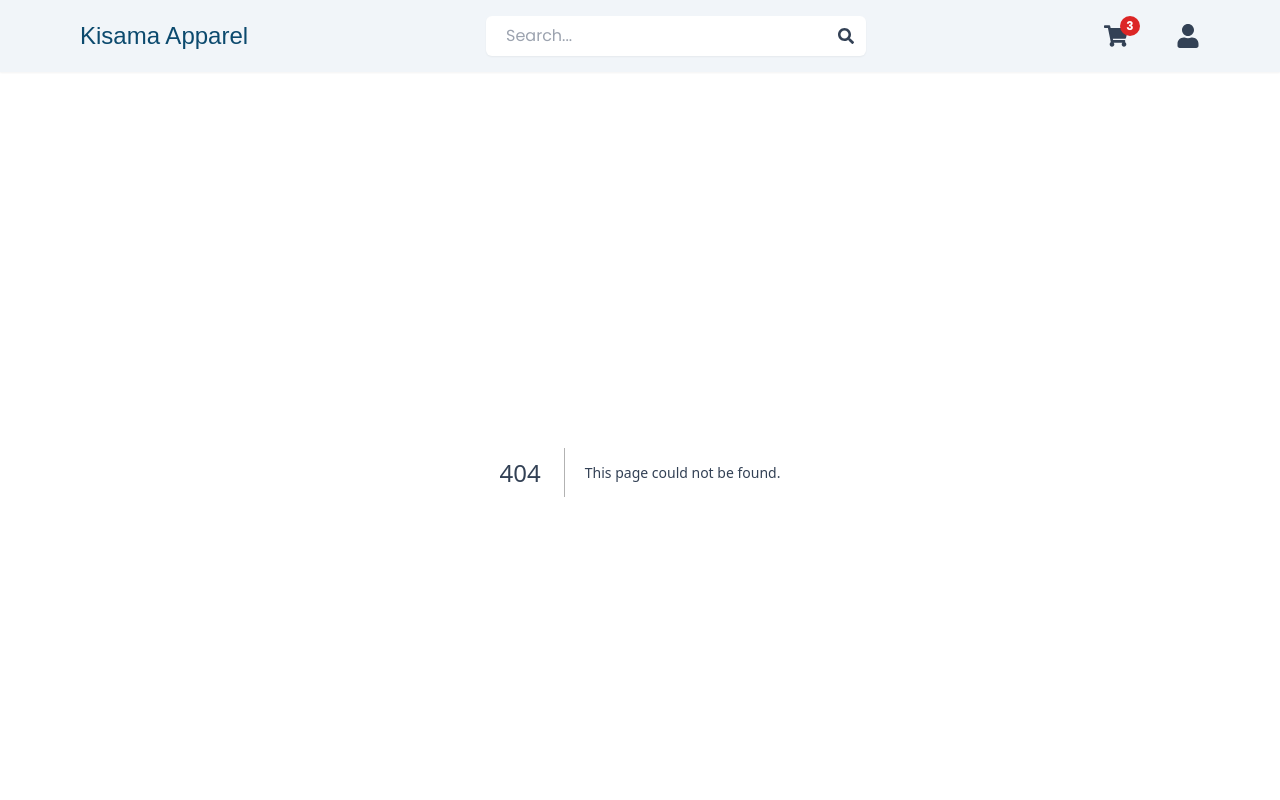
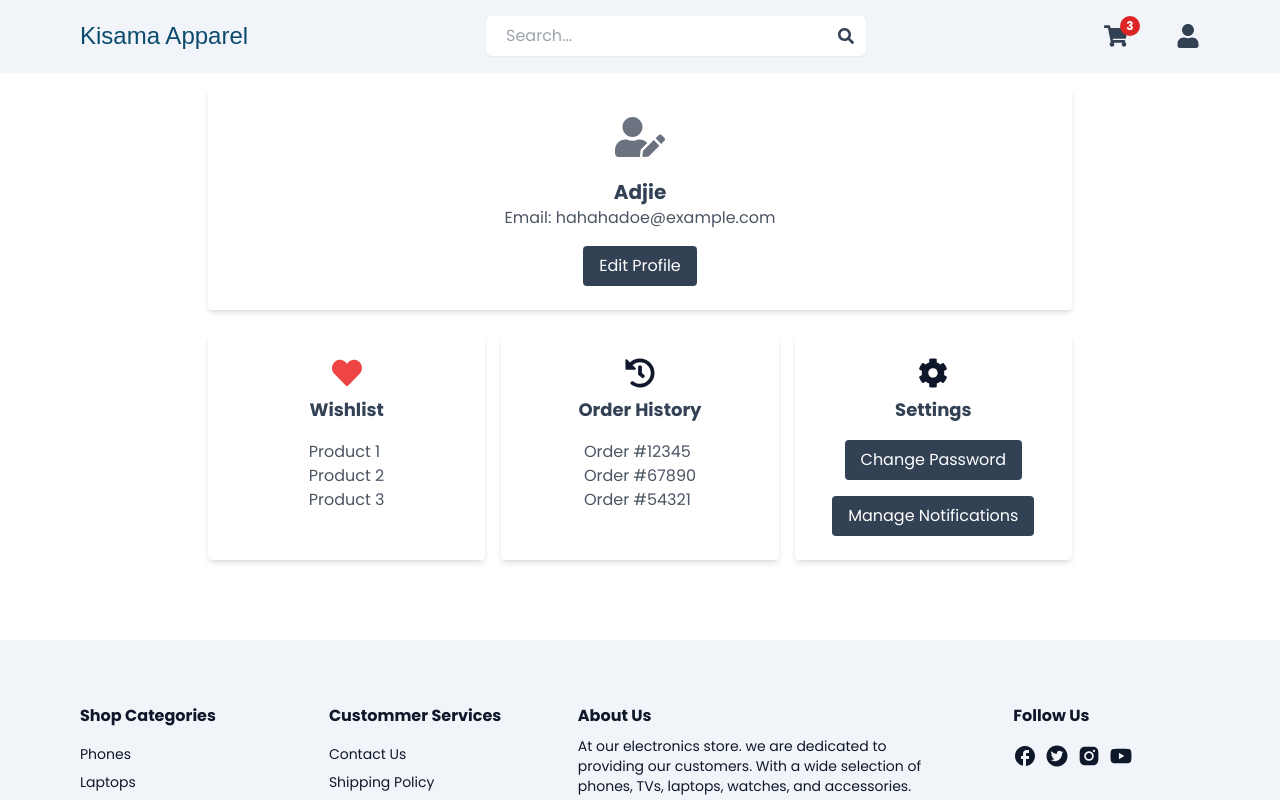
Before and after one commit to WahyuAji11/ecommerce-reactjsAndTs, a Next.js app: page /profile in a window 1280 px wide. Before the commit this address had no page. Shown: the top 800 px of the page. Built offline with nearby package versions, Linux system fonts and the light colour scheme; a web font is replaced by a local one.

Commit message:
add profile pages and connect user icon to profile pages

```diff
--- a/app/components/UserIcon.tsx
+++ b/app/components/UserIcon.tsx
@@ -1,6 +1,7 @@
 // src/components/UserIcon.tsx
 'use client';
 
+import { useRouter } from 'next/navigation';
 import React from 'react';
 import { FaUser } from 'react-icons/fa';
 
@@ -9,8 +10,14 @@ interface UserIconProps {
 }
 
 const UserIcon: React.FC<UserIconProps> = ({ hasNotification }) => {
+    const router = useRouter();
+
+    const handleClick = () => {
+        router.push('./profile')
+    }
+
     return (
-        <div className="relative inline-block cursor-pointer">
+        <div className="relative inline-block cursor-pointer" onClick={handleClick}>
         <FaUser size={24} />
         {hasNotification}
         {/* kalo mau nambahin notif user pake code di bawah ini*/}
--- /dev/null
+++ b/app/profile/Profile.tsx
@@ -0,0 +1,49 @@
+import React from 'react';
+import { FaUserEdit, FaHeart, FaHistory, FaCog } from 'react-icons/fa';
+
+const Profile = () => {
+    return (
+        <div className="max-w-4xl mx-auto p-4">
+            <div className="bg-white shadow-md rounded p-6 mb-6 flex flex-col items-center">
+                <FaUserEdit size={50} className="text-gray-500" />
+                <h2 className="text-xl font-semibold mt-4">Adjie</h2>
+                <p className="text-gray-600">Email: hahahadoe@example.com</p>
+                <button className="mt-4 bg-slate-700 text-white py-2 px-4 rounded hover:opacity-80">
+                    Edit Profile
+                </button>
+            </div>
+            <div className="grid grid-cols-1 md:grid-cols-3 gap-4">
+                <div className="bg-white shadow-md rounded p-6 flex flex-col items-center">
+                    <FaHeart size={30} className="text-red-500" />
+                    <h3 className="text-lg font-semibold mt-2">Wishlist</h3>
+                    <ul className="mt-4 text-gray-600">
+                        <li>Product 1</li>
+                        <li>Product 2</li>
+                        <li>Product 3</li>
+                    </ul>
+                </div>
+                <div className="bg-white shadow-md rounded p-6 flex flex-col items-center">
+                    <FaHistory size={30} className="text-slate-900" />
+                    <h3 className="text-lg font-semibold mt-2">Order History</h3>
+                    <ul className="mt-4 text-gray-600">
+                        <li>Order #12345</li>
+                        <li>Order #67890</li>
+                        <li>Order #54321</li>
+                    </ul>
+                </div>
+                <div className="bg-white shadow-md rounded p-6 flex flex-col items-center">
+                    <FaCog size={30} className="text-slate-900" />
+                    <h3 className="text-lg font-semibold mt-2">Settings</h3>
+                    <button className="mt-4 bg-slate-700 text-white py-2 px-4 rounded hover:opacity-80">
+                        Change Password
+                    </button>
+                    <button className="mt-4 bg-slate-700 text-white py-2 px-4 rounded hover:opacity-80">
+                        Manage Notifications
+                    </button>
+                </div>
+            </div>
+        </div>
+    );
+};
+
+export default Profile;
--- /dev/null
+++ b/app/profile/page.tsx
@@ -0,0 +1,9 @@
+import Profile from "./Profile";
+
+const User = () => {
+    return (
+        <Profile/>
+    );
+}
+
+export default User;
```
